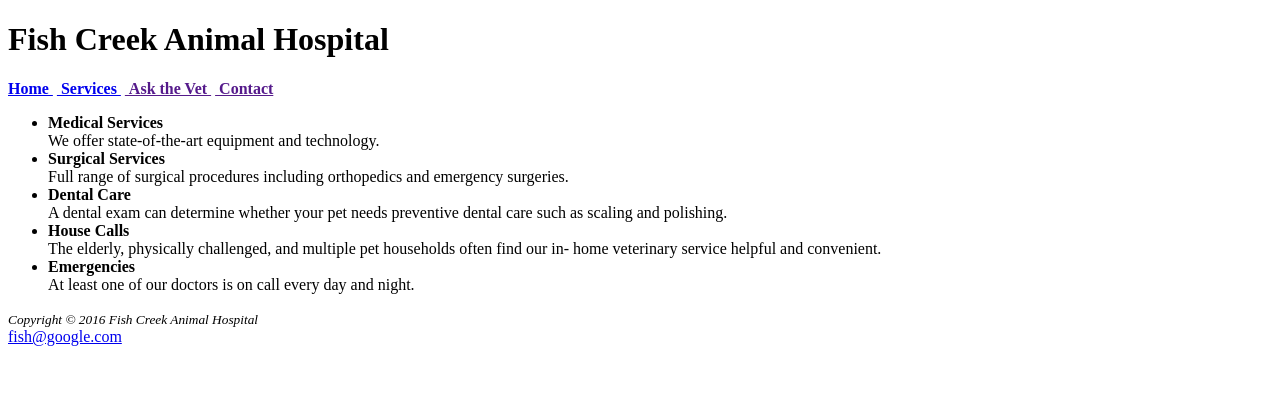
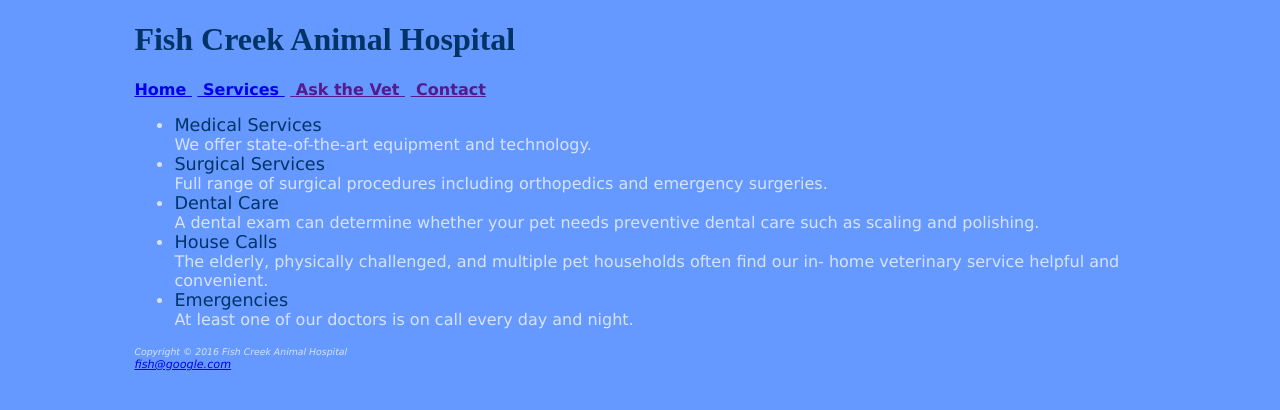
Before and after one commit to Skati/fishcreek, a plain HTML site: page services.html in a window 1280 px wide. Drawn offline with Linux system fonts and the light colour scheme.

Commit message:
added styles p3

```diff
--- a/services.html
+++ b/services.html
@@ -11,6 +11,9 @@
 
 <body>
   <!--(header>h1)+(nav>a*4)+(main>ul>(li>strong+br)*5)+(footer>small>i^br+a:mail)-->
+  <div id="wrapper">
+
+
   <header>
     <h1>Fish Creek Animal Hospital</h1>
   </header>
@@ -22,13 +25,13 @@
   </nav>
   <main>
     <ul>
-      <li><strong>Medical Services</strong><br>We offer state-of-the-art equipment and technology.</li>
-      <li><strong>Surgical Services</strong><br>Full range of surgical procedures including orthopedics and emergency surgeries.</li>
-      <li><strong>Dental Care</strong><br>A dental exam can determine whether your pet needs preventive dental care such
+      <li><span class="category">Medical Services</span></sp><br>We offer state-of-the-art equipment and technology.</li>
+      <li><span class="category">Surgical Services</span><br>Full range of surgical procedures including orthopedics and emergency surgeries.</li>
+      <li><span class="category">Dental Care</span><br>A dental exam can determine whether your pet needs preventive dental care such
 as scaling and polishing.</li>
-      <li><strong>House Calls</strong><br>The elderly, physically challenged, and multiple pet households often find our in-
+      <li><span class="category">House Calls</span><br>The elderly, physically challenged, and multiple pet households often find our in-
 home veterinary service helpful and convenient.</li>
-      <li><strong>Emergencies</strong><br>At least one of our doctors is on call every day and night.</li>
+      <li><span class="category">Emergencies</span><br>At least one of our doctors is on call every day and night.</li>
     </ul>
   </main>
   <footer>
@@ -36,6 +39,7 @@ home veterinary service helpful and convenient.</li>
     <br>
     <a href="mailto:contact @ trilliummediadesign.com">fish@google.com</a>
   </footer>
+    </div>
 </body>
 
 </html>
--- a/style.css
+++ b/style.css
@@ -0,0 +1,32 @@
+body{
+    background-color: #6699FF;
+    color: #D6E3FF;
+    font-family: Verdana,Arial,sans-serif;
+}
+header{
+    background-color: #6699FF;
+    color: #003366;
+    font-family: serif;
+}
+
+h1{
+    font-style: 200%;
+}
+
+nav{
+    font-weight: bold;
+}
+footer{
+    font-size: .7em;
+    font-style: italic;
+}
+.category{
+    background-color: #6699FF;
+    color: #003366;
+    font-size: 1.1em;
+}
+#wrapper{
+    margin-left: auto;
+    margin-right: auto;
+    width: 80%;
+}
```
Also changed, not shown: index.html (+9 -6 lines).
